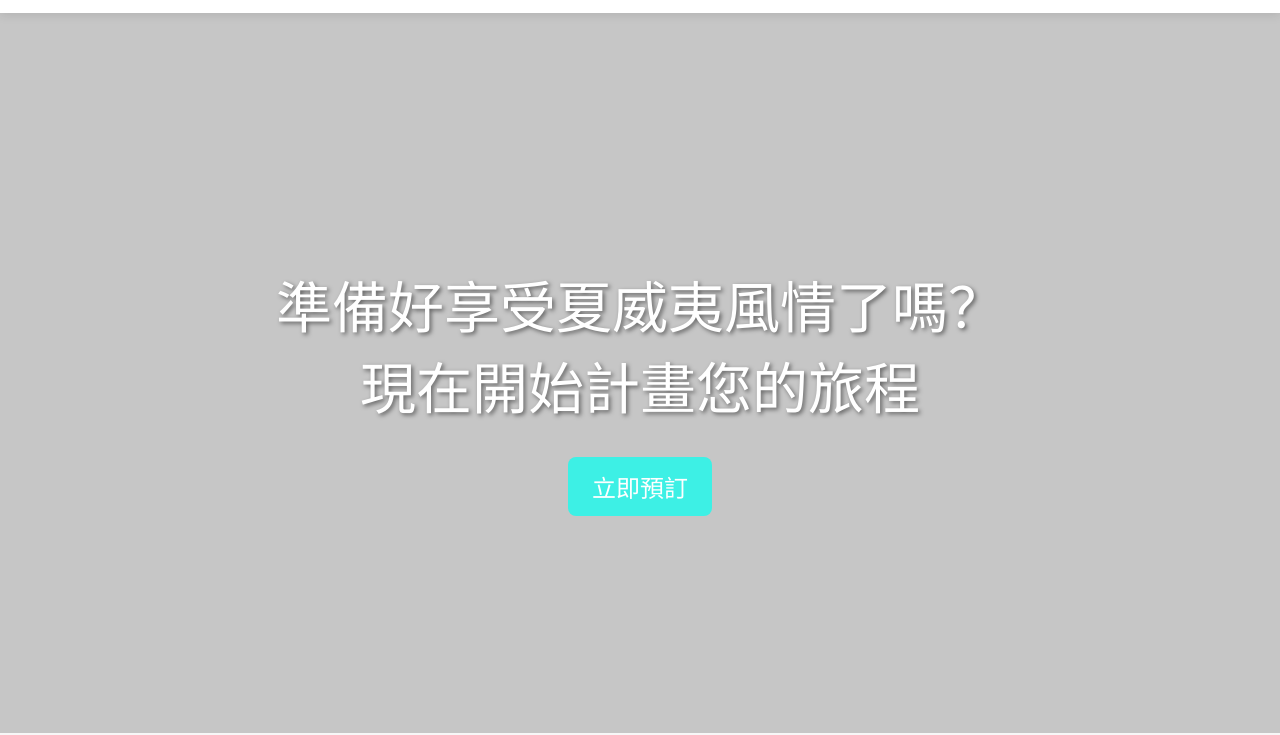
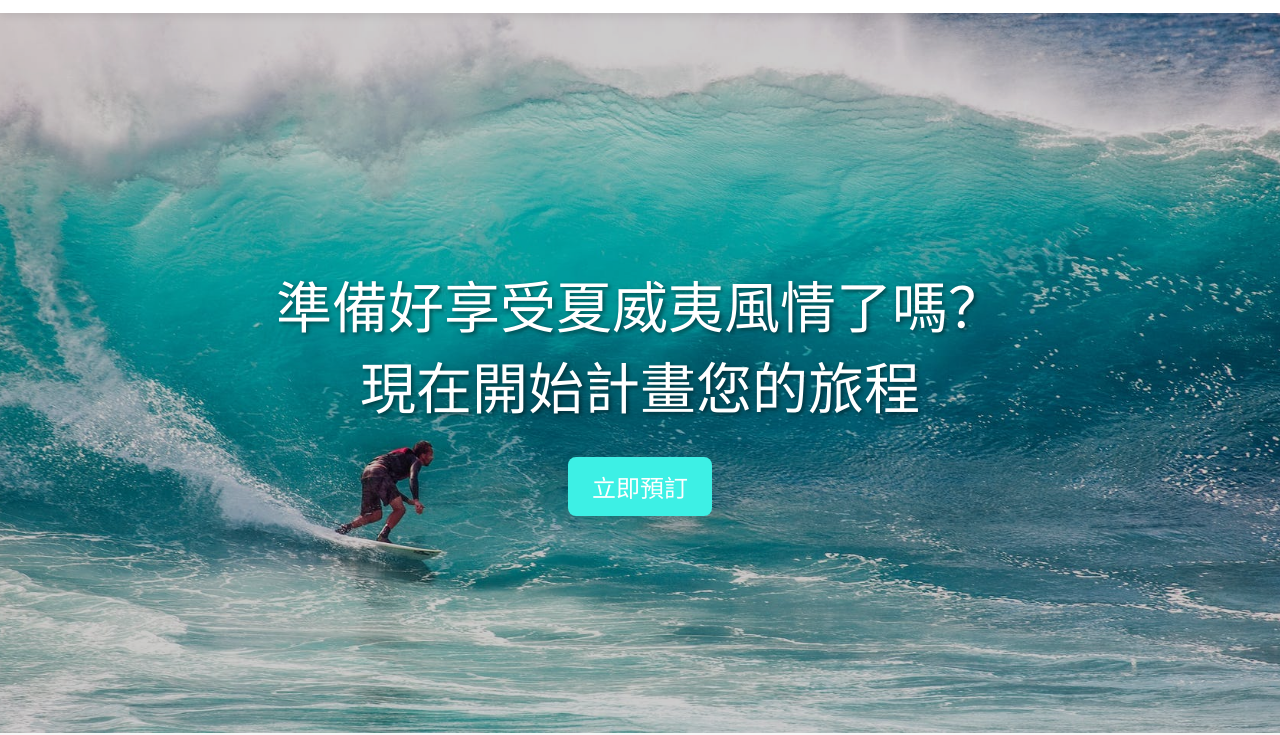
Before and after one commit to HeChengYao/HawaiiTourRentals, a plain HTML site: page index.html in a window 1280 px wide. Shown: the part 79-814 px from the top of the page. Drawn offline with Linux system fonts and the light colour scheme.

Commit message:
調整圖片資料夾

```diff
--- a/styles/style.css
+++ b/styles/style.css
@@ -62,7 +62,7 @@ header nav ul li a:hover {
 main section.backImage {
   min-height: 90vh;
   width: 100%;
-  background-image: url(/htdocs/鴻文老師/HawaiiTourRentals/Pictures/pexels-photo-416676.jpeg);
+  background-image: url(pexels-photo-416676.jpeg);
   background-size: cover;
   background-position: center;
   position: relative;
```
Also changed, not shown: styles/pexels-photo-416676.jpeg (added).
